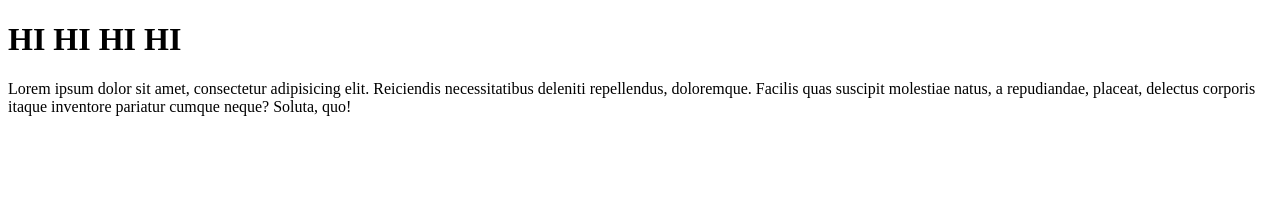
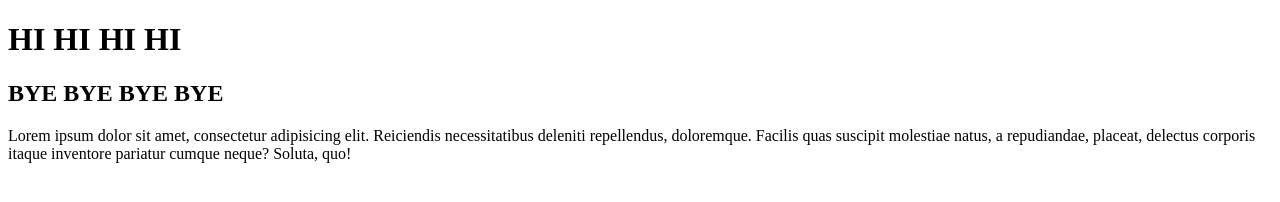
Before and after one commit to mjneglia/commandLineGit, a plain HTML site: page index.html in a window 1280 px wide. Drawn offline with Linux system fonts and the light colour scheme.

Commit message:
changed some styling and markdown

```diff
--- a/index.html
+++ b/index.html
@@ -7,6 +7,8 @@
 <body>
 	<h1>HI HI HI HI</h1>
 
+	<h2>BYE BYE BYE BYE</h2>
+
 	<p>Lorem ipsum dolor sit amet, consectetur adipisicing elit. Reiciendis necessitatibus deleniti repellendus, doloremque. Facilis quas suscipit molestiae natus, a repudiandae, placeat, delectus corporis itaque inventore pariatur cumque neque? Soluta, quo!</p>
 
 </body>
--- a/styles/main.css
+++ b/styles/main.css
@@ -0,0 +1,10 @@
+article,aside,details,figcaption,figure,footer,header,hgroup,nav,section,summary{display:block;}audio,canvas,video{display:inline-block;}audio:not([controls]){display:none;height:0;}[hidden]{display:none;}html{font-family:sans-serif;-webkit-text-size-adjust:100%;-ms-text-size-adjust:100%;}a:focus{outline:thin dotted;}a:active,a:hover{outline:0;}h1{font-size:2em;}abbr[title]{border-bottom:1px dotted;}b,strong{font-weight:700;}dfn{font-style:italic;}mark{background:#ff0;color:#000;}code,kbd,pre,samp{font-family:monospace, serif;font-size:1em;}pre{white-space:pre-wrap;word-wrap:break-word;}q{quotes:\201C \201D \2018 \2019;}small{font-size:80%;}sub,sup{font-size:75%;line-height:0;position:relative;vertical-align:baseline;}sup{top:-.5em;}sub{bottom:-.25em;}img{border:0;}svg:not(:root){overflow:hidden;}fieldset{border:1px solid silver;margin:0 2px;padding:.35em .625em .75em;}button,input,select,textarea{font-family:inherit;font-size:100%;margin:0;}button,input{line-height:normal;}button,html input[type=button],/* 1 */
+input[type=reset],input[type=submit]{-webkit-appearance:button;cursor:pointer;}button[disabled],input[disabled]{cursor:default;}input[type=checkbox],input[type=radio]{box-sizing:border-box;padding:0;}input[type=search]{-webkit-appearance:textfield;-moz-box-sizing:content-box;-webkit-box-sizing:content-box;box-sizing:content-box;}input[type=search]::-webkit-search-cancel-button,input[type=search]::-webkit-search-decoration{-webkit-appearance:none;}textarea{overflow:auto;vertical-align:top;}table{border-collapse:collapse;border-spacing:0;}body,figure{margin:0;}legend,button::-moz-focus-inner,input::-moz-focus-inner{border:0;padding:0;}
+
+.clearfix:after {visibility: hidden; display: block; font-size: 0; content: " "; clear: both; height: 0; }
+
+* { -moz-box-sizing: border-box; -webkit-box-sizing: border-box; box-sizing: border-box; }
+
+body {
+	background: red;
+}
```
